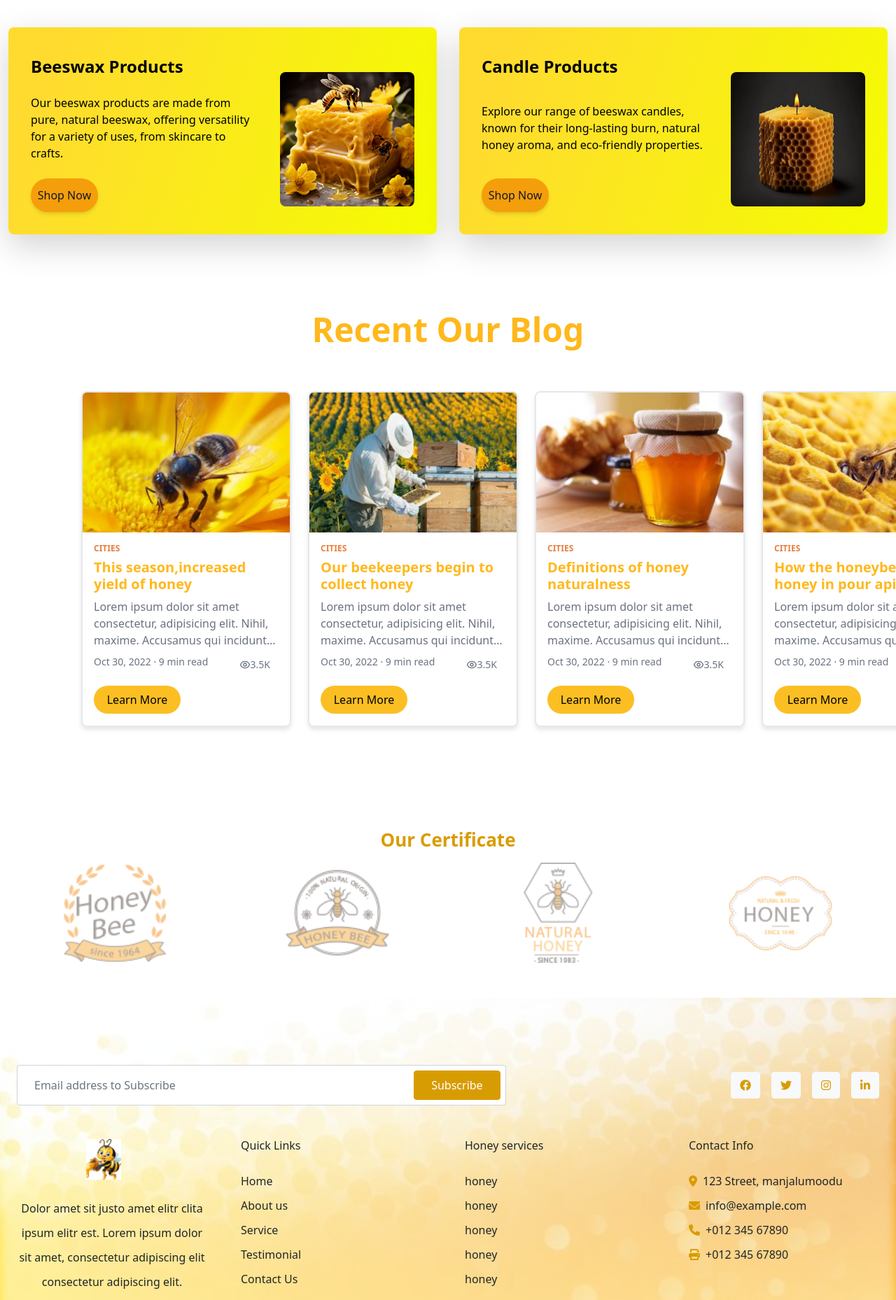
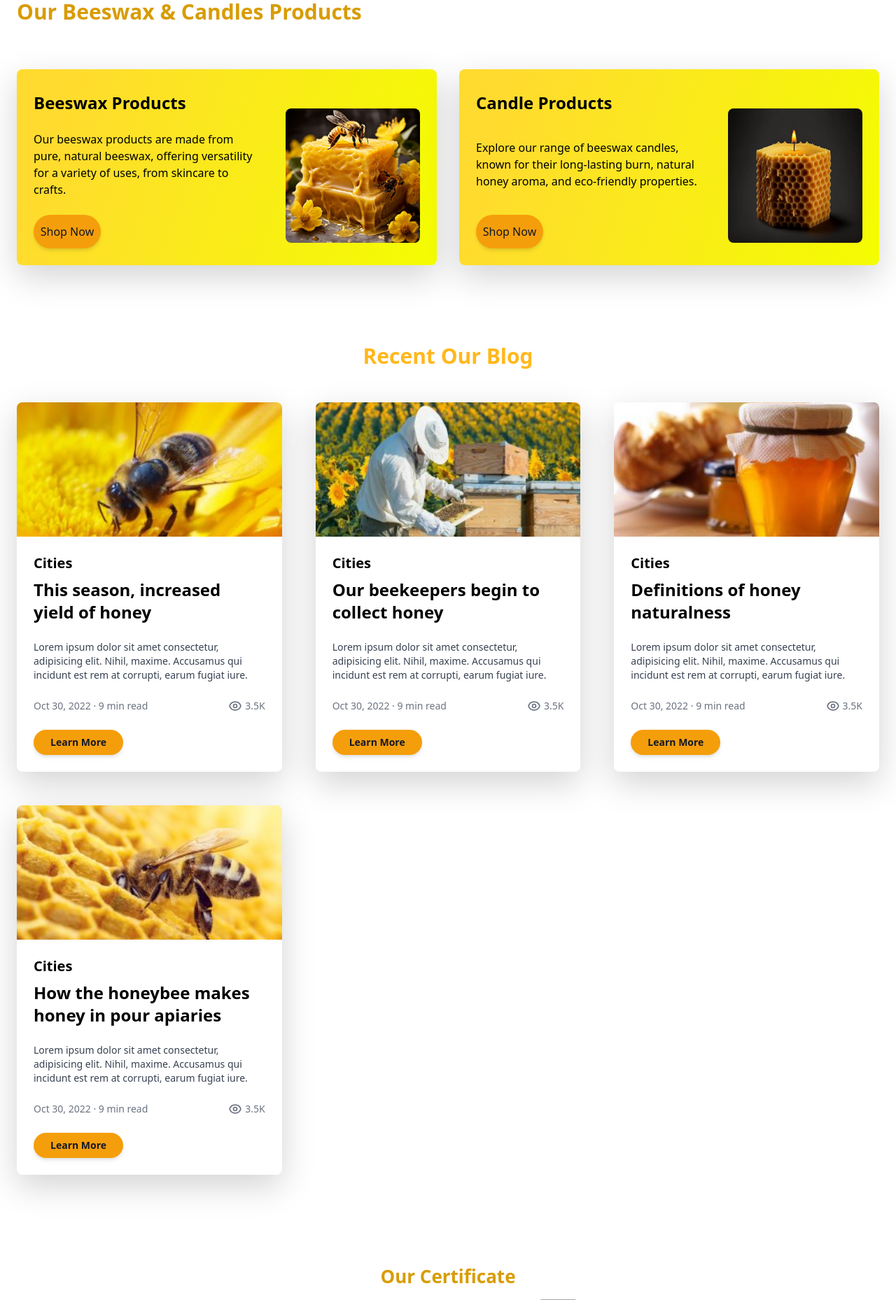
Before and after one commit to berlincapztone/PRO_HS-5, a Django app: page /honeypro/ in a window 1280 px wide. Shown: the part 981-2839 px from the top of the page at 70% size. Run offline with Django 5.2, Linux system fonts and the light colour scheme; some libraries are stand-ins or nearby versions.

Commit message:
commit all changes

```diff
--- a/honeyapp/templates/honeyproduct.html
+++ b/honeyapp/templates/honeyproduct.html
@@ -345,32 +345,28 @@
 </header>
 <!-- Header Area End -->
 
-
-<div class="relative bg-cover bg-center h-96" style="background-image: url('{% static "assets/images/1234.jpeg" %}');">
-    <div class="absolute inset-0 bg-black bg-opacity-50 flex flex-col justify-center px-8">
-        <h1 class="text text-4xl md:text-5xl lg:text-6xl font-bold text-left" style="color: #FFD966;">Honey Product</h1>
-
+<div class="relative bg-cover bg-center h-96 md:h-[400px] lg:h-[500px]" style="background-image: url('{% static "assets/images/1234.jpeg" %}');">
+    <div class="absolute inset-0 bg-black bg-opacity-50 flex flex-col justify-center px-4 sm:px-8 lg:px-16">
+        <h1 class="text-3xl sm:text-4xl md:text-5xl lg:text-6xl font-bold text-left" style="color: #FFD966;">Honey Product</h1>
     </div>
 </div>
 
 
-<!-- Consistency Section -->
-
 <section class="relative py-16 bg-cover bg-center" style="background-image: url('{% static "assets/images/background.jpg" %}');">
-    <div class="container mx-auto">
+    <div class="container mx-auto px-4 sm:px-6 lg:px-8">
         <!-- Single Wrapper Div for Content and Image -->
         <div class="flex flex-col lg:flex-row items-center">
             <!-- Content and Image Combined in One Div -->
             <div class="flex flex-col lg:flex-row items-center w-full">
                 <!-- Content Div -->
-                <div class="text-left lg:w-1/2 lg:pr-8 mb-8 lg:mb-0" style="margin-left:70px;">
-                    <h2 class="text-4xl font-semibold mb-4">Beeswax & Candles: Nature's Craft</h2>
-                    <p class="mb-6">Discover the natural beauty and warmth of beeswax candles, crafted from the finest beeswax derived from our sustainable honey production. Our candles burn longer and cleaner, filling your space with the subtle, sweet aroma of honey.</p>
+                <div class="text-left lg:w-1/2 lg:pr-8 mb-8 lg:mb-0 px-4 lg:px-0">
+                    <h2 class="text-3xl sm:text-4xl md:text-5xl font-semibold mb-4">Beeswax & Candles: Nature's Craft</h2>
+                    <p class="mb-6 text-lg sm:text-xl">Discover the natural beauty and warmth of beeswax candles, crafted from the finest beeswax derived from our sustainable honey production. Our candles burn longer and cleaner, filling your space with the subtle, sweet aroma of honey.</p>
                     <button id="shopNowBtn" class="bg-yellow-500 text-gray-900 text-lg font-bold rounded-full px-6 py-3 shadow-md transition-colors duration-300 hover:bg-yellow-600">Shop Now</button>
                 </div>
                 <!-- Image Div -->
-                <div class="lg:w-1/2 flex justify-center items-center">
-                    <img src="{% static "assets/images/fr.jpg" %}" alt="Beeswax Candles" class="w-34 h-64 object-cover rounded-lg shadow-">
+                <div class="lg:w-1/2 flex justify-center items-center px-4">
+                    <img src="{% static "assets/images/fr.jpg" %}" alt="Beeswax Candles" class="w-full h-auto max-w-xs lg:max-w-sm object-cover rounded-lg shadow-lg">
                 </div>
             </div>
         </div>
@@ -378,133 +374,134 @@
 </section>
 
 
-<div class="container mx-auto text-left mb-8">
-    <h1 class="text-3xl font-bold" style="color: #d89c03;">Our beewax & candles Products</h1>
+<div class="container mx-auto text-left mb-8 px-4">
+    <h1 class="text-3xl font-bold" style="color: #d89c03;">Our Beeswax & Candles Products</h1>
 </div>
 
 <header class="bg-white py-8">
-    <div class="container mx-auto grid grid-cols-1 sm:grid-cols-2 gap-8 text-center">
-        <!-- First Card: Beeswax Products -->
-        <div class="p-8 rounded-lg shadow-lg flex flex-col sm:flex-row items-center justify-between overflow-hidden transition-transform transform hover:scale-105 hover:shadow-xl" style="background: linear-gradient(109.6deg, rgb(255, 219, 47) 11.2%, rgb(244, 253, 0) 100.2%);">
-            <div class="flex flex-col justify-between h-full text-left sm:pr-8">
-                <h2 class="text-2xl font-semibold mb-4 mt-2 text-black">Beeswax Products</h2>
-                <p class="mb-6 text-black">Our beeswax products are made from pure, natural beeswax, offering versatility for a variety of uses, from skincare to crafts.</p>
-                <a href="{% url 'bee_page' %}" class="bg-yellow-500 text-gray-900 rounded-full shadow-md transition-transform transform hover:scale-105 w-24 h-12 inline-block text-center flex items-center justify-center">Shop Now</a>
+    <div class="container mx-auto px-4">
+        <div class="grid grid-cols-1 sm:grid-cols-2 gap-8 text-center">
+            <!-- First Card: Beeswax Products -->
+            <div class="p-6 rounded-lg shadow-lg flex flex-col sm:flex-row items-center justify-between overflow-hidden transition-transform transform hover:scale-105 hover:shadow-xl"
+                style="background: linear-gradient(109.6deg, rgb(255, 219, 47) 11.2%, rgb(244, 253, 0) 100.2%);">
+                <div class="flex flex-col justify-between h-full text-left sm:pr-8">
+                    <h2 class="text-xl sm:text-2xl font-semibold mb-4 mt-2 text-black">Beeswax Products</h2>
+                    <p class="mb-6 text-black text-sm sm:text-base">Our beeswax products are made from pure, natural beeswax, offering versatility for a variety of uses, from skincare to crafts.</p>
+                    <a href="{% url 'bee_page' %}" class="bg-yellow-500 text-gray-900 rounded-full shadow-md transition-transform transform hover:scale-105 w-24 h-12 inline-block text-center flex items-center justify-center text-sm sm:text-base">Shop Now</a>
+                </div>
+                <img src="{% static "assets/images/beewax1.jpg" %}" alt="Beeswax Products" class="h-40 w-40 sm:h-48 sm:w-48 object-cover mt-4 sm:mt-0 rounded-lg transition-transform transform hover:scale-110">
             </div>
-            <img src="{% static "assets/images/beewax1.jpg" %}" alt="Beeswax Products" class="h-48 w-48 object-cover mt-4 sm:mt-0 rounded-lg transition-transform transform hover:scale-110">
-        </div>
 
-        <!-- Second Card: Candle Products -->
-        <div class="p-8 rounded-lg shadow-lg flex flex-col sm:flex-row items-center justify-between overflow-hidden transition-transform transform hover:scale-105 hover:shadow-xl" style="background: linear-gradient(109.6deg, rgb(255, 219, 47) 11.2%, rgb(244, 253, 0) 100.2%);">
-            <div class="flex flex-col justify-between h-full text-left sm:pr-8">
-                <h2 class="text-2xl font-semibold mb-4 mt-2 text-black">Candle Products</h2>
-                <p class="mb-6 text-black">Explore our range of beeswax candles, known for their long-lasting burn, natural honey aroma, and eco-friendly properties.</p>
-                <a href="{% url 'can_page' %}" class="bg-yellow-500 text-gray-900 rounded-full shadow-md transition-transform transform hover:scale-105 w-24 h-12 inline-block text-center flex items-center justify-center">Shop Now</a>
+            <!-- Second Card: Candle Products -->
+            <div class="p-6 rounded-lg shadow-lg flex flex-col sm:flex-row items-center justify-between overflow-hidden transition-transform transform hover:scale-105 hover:shadow-xl"
+                style="background: linear-gradient(109.6deg, rgb(255, 219, 47) 11.2%, rgb(244, 253, 0) 100.2%);">
+                <div class="flex flex-col justify-between h-full text-left sm:pr-8">
+                    <h2 class="text-xl sm:text-2xl font-semibold mb-4 mt-2 text-black">Candle Products</h2>
+                    <p class="mb-6 text-black text-sm sm:text-base">Explore our range of beeswax candles, known for their long-lasting burn, natural honey aroma, and eco-friendly properties.</p>
+                    <a href="{% url 'can_page' %}" class="bg-yellow-500 text-gray-900 rounded-full shadow-md transition-transform transform hover:scale-105 w-24 h-12 inline-block text-center flex items-center justify-center text-sm sm:text-base">Shop Now</a>
+                </div>
+                <img src="{% static "assets/images/c1.jpg" %}" alt="Candle Products" class="h-40 w-40 sm:h-48 sm:w-48 object-cover mt-4 sm:mt-0 rounded-lg transition-transform transform hover:scale-110">
             </div>
-            <img src="{% static "assets/images/c1.jpg" %}" alt="Candle Products" class="h-48 w-48 object-cover mt-4 sm:mt-0 rounded-lg transition-transform transform hover:scale-110">
         </div>
     </div>
 </header>
 
 
 
-<section class="w-screen py-20">
-    <h1 class="mb-12 text-center font-sans text-5xl font-bold" style="color: #FFB81C;">Recent Our Blog</h1>
+<section class="w-screen py-20 px-4">
+    <h1 class="mb-12 text-center text-3xl font-bold" style="color: #FFB81C;">Recent Our Blog</h1>
 
-    <div class="blog-container">
-
-        <article class="blog-card">
-            <img src="{% static 'assets/images/blog1.jpg' %}" alt="blog" />
-            <div class="blog-card-content">
-                <h2 class="title-font">Cities</h2>
-                <h1 class="title-font">This season,increased yield of honey</h1>
-                <p>Lorem ipsum dolor sit amet consectetur, adipisicing elit. Nihil, maxime. Accusamus qui incidunt est rem at corrupti, earum fugiat iure.</p>
-                <div class="blog-card-footer">
+    <div class="flex flex-col gap-8 md:grid md:grid-cols-2 lg:grid-cols-3 lg:gap-12">
+        <!-- Blog Card 1 -->
+        <article class="bg-white rounded-lg shadow-lg overflow-hidden transition-transform transform hover:scale-105">
+            <img src="{% static 'assets/images/blog1.jpg' %}" alt="blog" class="w-full h-48 object-cover" />
+            <div class="p-6">
+                <h2 class="text-xl font-semibold mb-2 text-black">Cities</h2>
+                <h1 class="text-2xl font-bold mb-4 text-black">This season, increased yield of honey</h1>
+                <p class="text-sm text-gray-700 mb-6">Lorem ipsum dolor sit amet consectetur, adipisicing elit. Nihil, maxime. Accusamus qui incidunt est rem at corrupti, earum fugiat iure.</p>
+                <div class="flex justify-between items-center text-sm text-gray-500 mb-4">
                     <span>Oct 30, 2022 · 9 min read</span>
-                    <span class="inline-flex items-center py-1 pr-3">
-                        <svg xmlns="http://www.w3.org/2000/svg" fill="none" viewBox="0 0 24 24" stroke="currentColor">
+                    <span class="inline-flex items-center">
+                        <svg xmlns="http://www.w3.org/2000/svg" fill="none" viewBox="0 0 24 24" stroke="currentColor" class="w-5 h-5">
                             <path stroke-linecap="round" stroke-linejoin="round" stroke-width="2" d="M15 12a3 3 0 11-6 0 3 3 0 016 0z"></path>
                             <path stroke-linecap="round" stroke-linejoin="round" stroke-width="2" d="M2.458 12C3.732 7.943 7.523 5 12 5c4.478 0 8.268 2.943 9.542 7-1.274 4.057-5.064 7-9.542 7-4.477 0-8.268-2.943-9.542-7z"></path>
                         </svg>
-                        3.5K
+                        <span class="ml-1">3.5K</span>
                     </span>
                 </div>
                 <!-- Learn More Button -->
-                <a href="#" class="learn-more-btn">Learn More</a>
-
-
-
+                <a href="#" class="inline-block bg-yellow-500 text-gray-900 rounded-full py-2 px-4 text-sm font-semibold shadow-md transition-transform transform hover:scale-105">Learn More</a>
             </div>
         </article>
 
-        <article class="blog-card">
-            <img src="{% static 'assets/images/blog2.jpg' %}" alt="blog" />
-            <div class="blog-card-content">
-                <h2 class="title-font">Cities</h2>
-                <h1 class="title-font">Our beekeepers begin to collect honey</h1>
-                <p>Lorem ipsum dolor sit amet consectetur, adipisicing elit. Nihil, maxime. Accusamus qui incidunt est rem at corrupti, earum fugiat iure.</p>
-                <div class="blog-card-footer">
+        <!-- Blog Card 2 -->
+        <article class="bg-white rounded-lg shadow-lg overflow-hidden transition-transform transform hover:scale-105">
+            <img src="{% static 'assets/images/blog2.jpg' %}" alt="blog" class="w-full h-48 object-cover" />
+            <div class="p-6">
+                <h2 class="text-xl font-semibold mb-2 text-black">Cities</h2>
+                <h1 class="text-2xl font-bold mb-4 text-black">Our beekeepers begin to collect honey</h1>
+                <p class="text-sm text-gray-700 mb-6">Lorem ipsum dolor sit amet consectetur, adipisicing elit. Nihil, maxime. Accusamus qui incidunt est rem at corrupti, earum fugiat iure.</p>
+                <div class="flex justify-between items-center text-sm text-gray-500 mb-4">
                     <span>Oct 30, 2022 · 9 min read</span>
-                    <span class="inline-flex items-center py-1 pr-3">
-                        <svg xmlns="http://www.w3.org/2000/svg" fill="none" viewBox="0 0 24 24" stroke="currentColor">
+                    <span class="inline-flex items-center">
+                        <svg xmlns="http://www.w3.org/2000/svg" fill="none" viewBox="0 0 24 24" stroke="currentColor" class="w-5 h-5">
                             <path stroke-linecap="round" stroke-linejoin="round" stroke-width="2" d="M15 12a3 3 0 11-6 0 3 3 0 016 0z"></path>
                             <path stroke-linecap="round" stroke-linejoin="round" stroke-width="2" d="M2.458 12C3.732 7.943 7.523 5 12 5c4.478 0 8.268 2.943 9.542 7-1.274 4.057-5.064 7-9.542 7-4.477 0-8.268-2.943-9.542-7z"></path>
                         </svg>
-                        3.5K
+                        <span class="ml-1">3.5K</span>
                     </span>
                 </div>
                 <!-- Learn More Button -->
-                <a href="#" class="learn-more-btn">Learn More</a>
-
+                <a href="#" class="inline-block bg-yellow-500 text-gray-900 rounded-full py-2 px-4 text-sm font-semibold shadow-md transition-transform transform hover:scale-105">Learn More</a>
             </div>
         </article>
 
-        <article class="blog-card">
-            <img src="{% static 'assets/images/blog3.jpg' %}" alt="blog" />
-            <div class="blog-card-content">
-                <h2 class="title-font">Cities</h2>
-                <h1 class="title-font">Definitions of honey naturalness</h1>
-                <p>Lorem ipsum dolor sit amet consectetur, adipisicing elit. Nihil, maxime. Accusamus qui incidunt est rem at corrupti, earum fugiat iure.</p>
-                <div class="blog-card-footer">
+        <!-- Blog Card 3 -->
+        <article class="bg-white rounded-lg shadow-lg overflow-hidden transition-transform transform hover:scale-105">
+            <img src="{% static 'assets/images/blog3.jpg' %}" alt="blog" class="w-full h-48 object-cover" />
+            <div class="p-6">
+                <h2 class="text-xl font-semibold mb-2 text-black">Cities</h2>
+                <h1 class="text-2xl font-bold mb-4 text-black">Definitions of honey naturalness</h1>
+                <p class="text-sm text-gray-700 mb-6">Lorem ipsum dolor sit amet consectetur, adipisicing elit. Nihil, maxime. Accusamus qui incidunt est rem at corrupti, earum fugiat iure.</p>
+                <div class="flex justify-between items-center text-sm text-gray-500 mb-4">
                     <span>Oct 30, 2022 · 9 min read</span>
-                    <span class="inline-flex items-center py-1 pr-3">
-                        <svg xmlns="http://www.w3.org/2000/svg" fill="none" viewBox="0 0 24 24" stroke="currentColor">
+                    <span class="inline-flex items-center">
+                        <svg xmlns="http://www.w3.org/2000/svg" fill="none" viewBox="0 0 24 24" stroke="currentColor" class="w-5 h-5">
                             <path stroke-linecap="round" stroke-linejoin="round" stroke-width="2" d="M15 12a3 3 0 11-6 0 3 3 0 016 0z"></path>
                             <path stroke-linecap="round" stroke-linejoin="round" stroke-width="2" d="M2.458 12C3.732 7.943 7.523 5 12 5c4.478 0 8.268 2.943 9.542 7-1.274 4.057-5.064 7-9.542 7-4.477 0-8.268-2.943-9.542-7z"></path>
                         </svg>
-                        3.5K
+                        <span class="ml-1">3.5K</span>
                     </span>
                 </div>
                 <!-- Learn More Button -->
-                <a href="#" class="learn-more-btn">Learn More</a>
-
+                <a href="#" class="inline-block bg-yellow-500 text-gray-900 rounded-full py-2 px-4 text-sm font-semibold shadow-md transition-transform transform hover:scale-105">Learn More</a>
             </div>
         </article>
 
-        <article class="blog-card">
-            <img src="{% static 'assets/images/blog4.jpg' %}" alt="blog" />
-            <div class="blog-card-content">
-                <h2 class="title-font">Cities</h2>
-                <h1 class="title-font">How the honeybee makes honey in pour apiaries</h1>
-                <p>Lorem ipsum dolor sit amet consectetur, adipisicing elit. Nihil, maxime. Accusamus qui incidunt est rem at corrupti, earum fugiat iure.</p>
-                <div class="blog-card-footer">
+        <!-- Blog Card 4 -->
+        <article class="bg-white rounded-lg shadow-lg overflow-hidden transition-transform transform hover:scale-105">
+            <img src="{% static 'assets/images/blog4.jpg' %}" alt="blog" class="w-full h-48 object-cover" />
+            <div class="p-6">
+                <h2 class="text-xl font-semibold mb-2 text-black">Cities</h2>
+                <h1 class="text-2xl font-bold mb-4 text-black">How the honeybee makes honey in pour apiaries</h1>
+                <p class="text-sm text-gray-700 mb-6">Lorem ipsum dolor sit amet consectetur, adipisicing elit. Nihil, maxime. Accusamus qui incidunt est rem at corrupti, earum fugiat iure.</p>
+                <div class="flex justify-between items-center text-sm text-gray-500 mb-4">
                     <span>Oct 30, 2022 · 9 min read</span>
-                    <span class="inline-flex items-center py-1 pr-3">
-                        <svg xmlns="http://www.w3.org/2000/svg" fill="none" viewBox="0 0 24 24" stroke="currentColor">
+                    <span class="inline-flex items-center">
+                        <svg xmlns="http://www.w3.org/2000/svg" fill="none" viewBox="0 0 24 24" stroke="currentColor" class="w-5 h-5">
                             <path stroke-linecap="round" stroke-linejoin="round" stroke-width="2" d="M15 12a3 3 0 11-6 0 3 3 0 016 0z"></path>
                             <path stroke-linecap="round" stroke-linejoin="round" stroke-width="2" d="M2.458 12C3.732 7.943 7.523 5 12 5c4.478 0 8.268 2.943 9.542 7-1.274 4.057-5.064 7-9.542 7-4.477 0-8.268-2.943-9.542-7z"></path>
                         </svg>
-                        3.5K
+                        <span class="ml-1">3.5K</span>
                     </span>
                 </div>
                 <!-- Learn More Button -->
-                <a href="#" class="learn-more-btn">Learn More</a>
-
+                <a href="#" class="inline-block bg-yellow-500 text-gray-900 rounded-full py-2 px-4 text-sm font-semibold shadow-md transition-transform transform hover:scale-105">Learn More</a>
             </div>
         </article>
-
     </div>
 </section>
+
 
 
 
```
Also changed, not shown: honeyapp/templates/beewax.html (+82 -106 lines).
